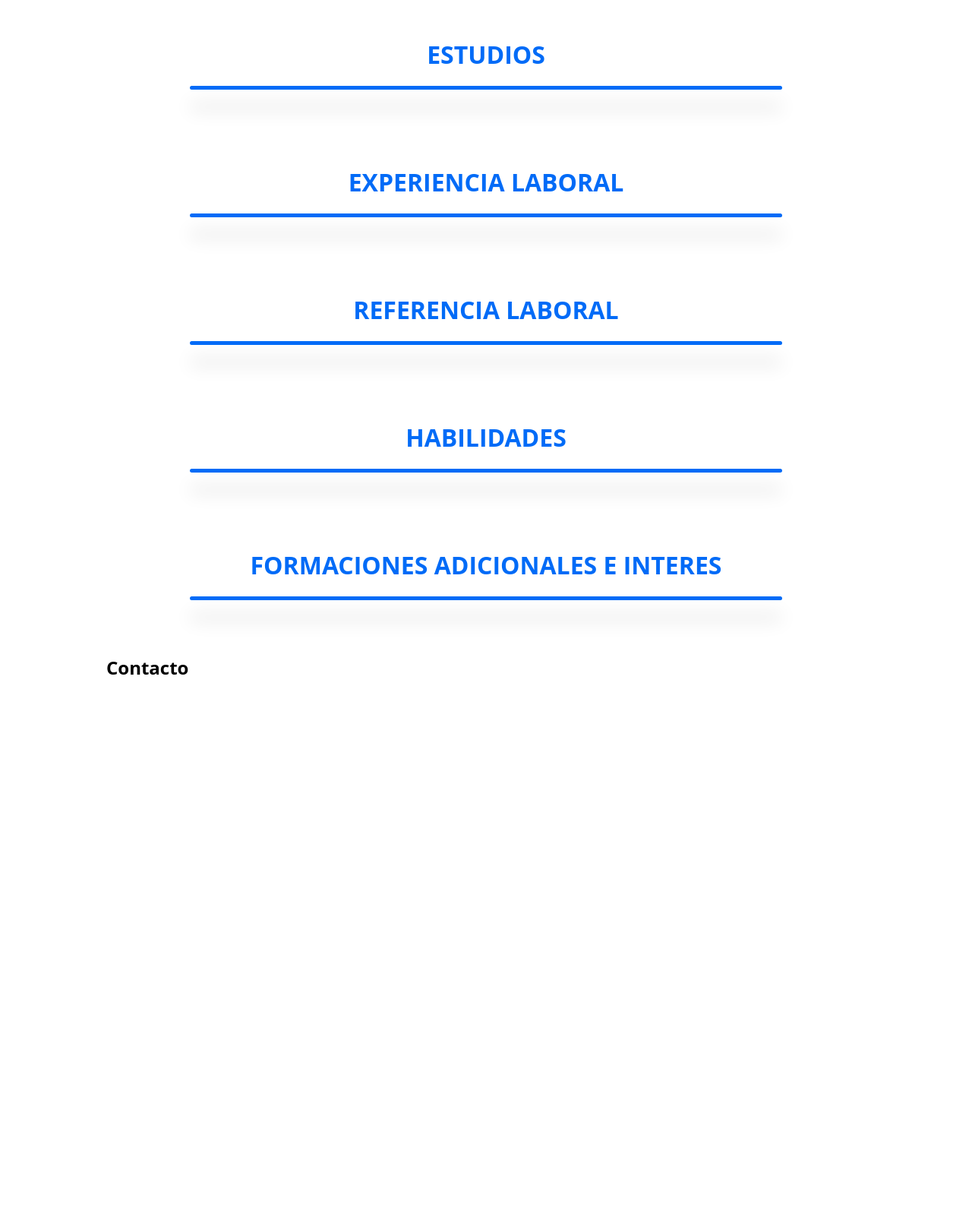
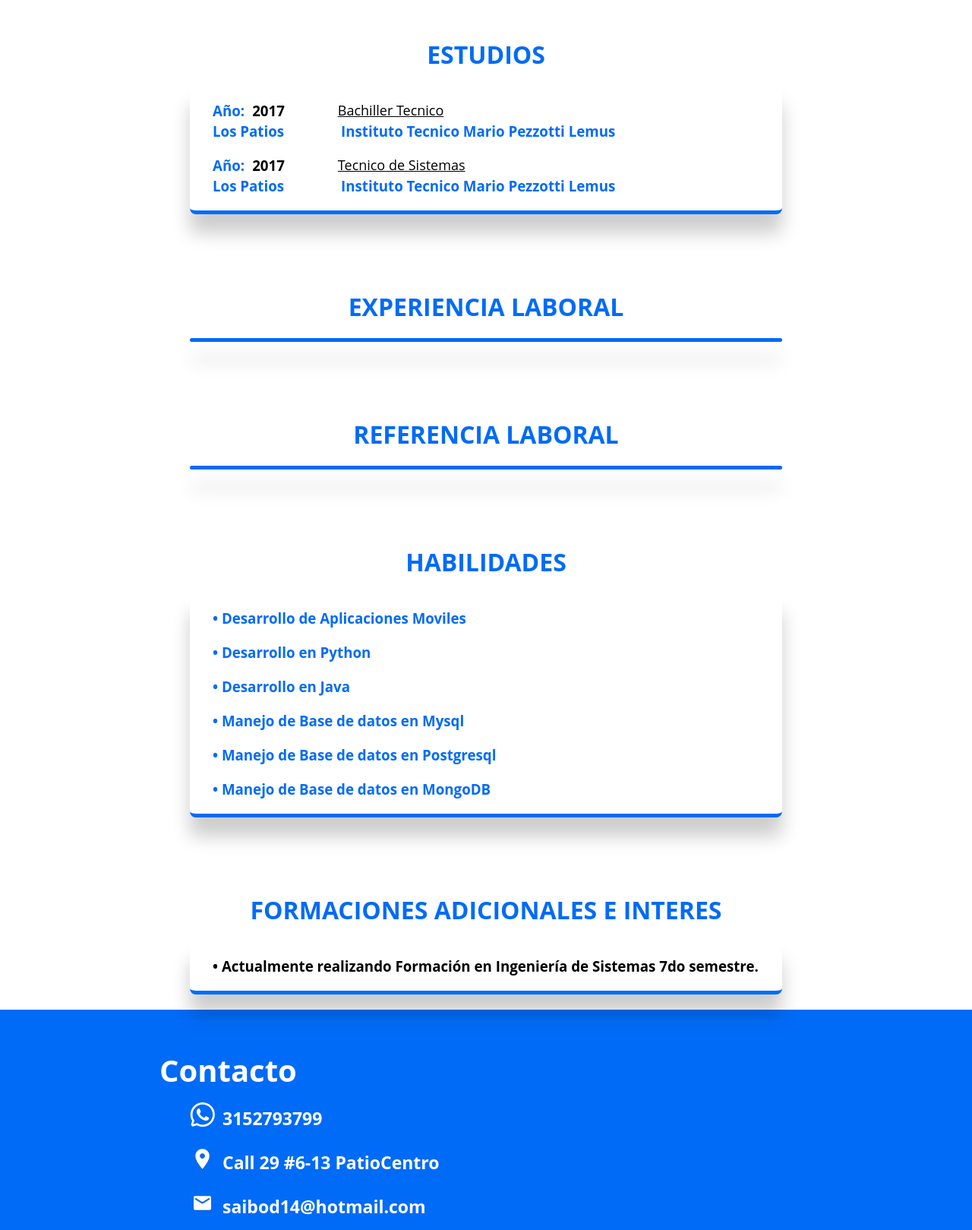
Before and after one commit to Raynor119/hojadevida, a plain HTML site: page index.html in a window 1280 px wide. Shown: the part 650-2269 px from the top of the page at 76% size. Before the commit the page ends 1597 px from the top, so only its background shows below. Drawn offline with Linux system fonts and the light colour scheme.

Commit message:
casiterminado

```diff
--- a/css/styles.css
+++ b/css/styles.css
@@ -77,7 +77,7 @@
     margin: auto;
 
   }
-    .fontt .card{
+    .fontt .tarjeta{
      width: 780px;
      height: 80%;
      max-height: 800px;
@@ -90,7 +90,7 @@
      transition: all 0.25s;
      border-bottom: 5px solid #006bf7;
    }
-.fontt .card1{
+.fontt .tarjeta1{
      width: 780px;
      height: 80%;
      max-height: 800px;
@@ -103,18 +103,18 @@
      transition: all 0.25s;
      border-bottom: 5px solid #006bf7;
    }
-    .fontt .card:hover{
+    .fontt .tarjeta:hover{
      transform: translateY(-135px);
      box-shadow: 0 24px 32px rgba(0,0,0,0.2);
 
   }
-.fontt .card1:hover{
+.fontt .tarjeta1:hover{
      transform: translateY(-15px);
      box-shadow: 0 24px 32px rgba(0,0,0,0.2);
 
   }
 
-   .fontt .card img{
+   .fontt .tarjeta img{
     border-radius: 8px;
 
     margin: 10px;
@@ -123,7 +123,7 @@
   }
 
 
-   .fontt .card .cardcontent{
+   .fontt .tarjeta .tarjetacontent{
     display: flex;
 
     flex-wrap: wrap;
@@ -135,23 +135,23 @@
 
 
 
-   .fontt .card .nombre{
+   .fontt .tarjeta .nombre{
     font-size: 29px;
     color: #006bf7;
     margin-top: 40px;
     margin-left: 30px;
   }
-  .fontt .card .titu{
+  .fontt .tarjeta .titu{
     font-size: 18px;
     font-family: 'open sans';
     margin-left: 30px;
   }
-  .fontt .card .row{
+  .fontt .tarjeta .row{
     margin-top: 10px;
     display: flex;
     margin-left: 30px;
   }
-  .fontt .card .row .text{
+  .fontt .tarjeta .row .text{
     margin-left: 10px;
   }
   .titul{
@@ -162,6 +162,16 @@
   }
   .negri{
     color: #006bf7;
+  }
+  .negrii{
+
+    color: #000000;
+
+  }
+
+.negri2{
+    color: #006bf7;
+  margin-left: 75px;
   }
   .contenedor {
 
@@ -175,4 +185,114 @@
 
     padding: 52px 0;
 
+  }
+.fontt .tarjeta1 .tarjetacontent{
+    display: flex;
+
+    flex-wrap: wrap;
+    margin: auto;
+
+
+    display: flex;
+  }
+
+
+
+   .fontt .tarjeta1 .nombre{
+    font-size: 29px;
+    color: #006bf7;
+    margin-top: 40px;
+    margin-left: 30px;
+  }
+  .fontt .tarjeta1 .titu{
+    font-size: 18px;
+    font-family: 'open sans';
+    margin-left: 30px;
+  }
+  .fontt .tarjeta1 .row{
+    margin-top: 2px;
+    display: flex;
+    margin-left: 30px;
+  }
+.fontt .tarjeta1 .row1{
+    margin-top: 20px;
+    display: flex;
+    margin-left: 30px;
+  }
+  .fontt .tarjeta1 .rowU{
+
+    margin-top: 20px;
+
+    display: flex;
+    margin-bottom: 20px;
+    margin-left: 30px;
+
     }
+
+
+.fontt .tarjeta1 .row1 .text{
+    margin-left: 10px;
+  }
+
+  .fontt .tarjeta1 .row .text{
+    margin-left: 10px;
+  }
+.fontt .tarjeta1 .row .text2{
+    margin-left: 70px;
+  }
+.fontt .tarjeta1 .row2{
+    margin-top: 2px;
+    display: flex;
+    margin-left: 30px;
+  	margin-bottom: 20px
+  }
+ .fontt .tarjeta1 .row3{
+    margin-top: 20px;
+    display: flex;
+    margin-left: 30px;
+  }
+.fontt .tarjeta1 .row3 .text{
+    margin-left: 10px;
+  }
+.fontt .tarjeta1 .row3 .text2{
+  	font-size: 18px;
+    font-family: 'open sans';
+  	color: #000000;
+    margin-left: 70px;
+  }
+.fontt .tarjeta1 .row1 .text2{
+  font-size: 18px;
+    font-family: 'open sans';
+  	color: #000000;
+    margin-left: 70px;
+  }
+.titull{
+  	font-size: 40px;
+    font-family: 'open sans';
+  	color: #FFFFFF;
+    margin-left: 70px;
+}
+.rowC{
+  margin-top: 15px;
+  display: flex;
+  margin-left: 30px;
+  margin-bottom: 20px
+}
+.rowC img{
+
+  border-radius: 8px;
+  width: 33px;
+  margin-left: 80px;
+  height: 33px;
+
+  }
+  .what{
+    color: #FFFFFF;
+    font-size: 23px;
+    margin-top: 5px;
+  margin-left: 10px;
+  }
+  footer {
+    background: #006bf7;
+    height: auto;
+  }
--- a/index.html
+++ b/index.html
@@ -20,8 +20,8 @@
     <main>
 
         <div class="fontt">
-          <div class="card">
-          <div class="cardcontent">
+          <div class="tarjeta">
+          <div class="tarjetacontent">
             <div class="contenr">
               <img src="imgs/foto.jpg">
             </div>
@@ -38,21 +38,13 @@
               </div>
 
           <div class="row">
-
             <div>
-
               <h3 class="negri"> Ciudad: </h3>
-
             </div>
-
             <div>
-
               <h3 class="text"> Los Patios Norte de Santander</h3>
-
             </div>
-
           </div>
-
           <div class="row">
 
           <div>
@@ -116,9 +108,56 @@
         </div>
         <div class="fontt">
 
-          <div class="card1">
+          <div class="tarjeta1">
 
-          <div class="cardcontent">
+          <div class="tarjetacontent">
+             <div class="tettx">
+               <div class="row1">
+                 <div>
+                  <h3 class="negri"> Año: </h3>
+                 </div>
+                 <div>
+                  <h3 class="text">2017</h3>
+                </div>
+                 <div>
+                  <a class="text2" href="../imgs/Bachiller.jpg" download="Bachiller"">Bachiller Tecnico</a>
+                </div>
+               </div>
+               <div class="row">
+                 <div>
+                  <h3 class="negri"> Los Patios </h3>
+                 </div>
+                 <div>
+                  <h3 class="negri2"> Instituto Tecnico Mario Pezzotti Lemus </h3>
+                 </div>
+
+
+               </div>
+             </div>
+
+            <div class="row3">
+                 <div>
+                  <h3 class="negri"> Año: </h3>
+                 </div>
+                 <div>
+                  <h3 class="text">2017</h3>
+                </div>
+                 <div>
+                  <a class="text2" href="../imgs/Tecnico.jpg" download="Tecnico">Tecnico de Sistemas</a>
+                </div>
+               </div>
+               <div class="row2">
+                 <div>
+                  <h3 class="negri"> Los Patios </h3>
+                 </div>
+                 <div>
+                  <h3 class="negri2"> Instituto Tecnico Mario Pezzotti Lemus </h3>
+                 </div>
+
+
+               </div>
+             </div>
+
           </div>
         </div>
         </div>
@@ -130,9 +169,9 @@
         </div>
         <div class="fontt">
 
-          <div class="card1">
+          <div class="tarjeta1">
 
-          <div class="cardcontent">
+          <div class="tarjetacontent">
           </div>
         </div>
         </div>
@@ -144,9 +183,9 @@
         </div>
         <div class="fontt">
 
-          <div class="card1">
+          <div class="tarjeta1">
 
-          <div class="cardcontent">
+          <div class="tarjetacontent">
           </div>
         </div>
         </div>
@@ -157,9 +196,44 @@
         </div>
         <div class="fontt">
 
-          <div class="card1">
+          <div class="tarjeta1">
 
-          <div class="cardcontent">
+          <div class="tarjetacontent">
+            <div class="tettx">
+              <div class="row1">
+                <div>
+                  <h3 class="negri"> • Desarrollo de Aplicaciones Moviles </h3>
+                </div>
+              </div>
+              <div class="row1">
+                <div>
+                <h3 class="negri"> • Desarrollo en Python </h3>
+                </div>
+              </div>
+              <div class="row1">
+                <div>
+                <h3 class="negri"> • Desarrollo en Java </h3>
+                </div>
+              </div>
+              <div class="row1">
+                <div>
+                <h3 class="negri"> • Manejo de Base de datos en Mysql  </h3>
+                </div>
+              </div>
+              <div class="row1">
+                <div>
+                <h3 class="negri"> • Manejo de Base de datos en Postgresql </h3>
+                </div>
+              </div>
+              <div class="rowU">
+                <div>
+                <h3 class="negri"> • Manejo de Base de datos en MongoDB </h3>
+                </div>
+              </div>
+
+
+            </div>
+
           </div>
         </div>
         </div>
@@ -170,9 +244,24 @@
         </div>
         <div class="fontt">
 
-          <div class="card1">
+          <div class="tarjeta1">
 
-          <div class="cardcontent">
+          <div class="tarjetacontent">
+
+
+            <div class="tettx">
+              <div class="rowU">
+                <div>
+                <h3 class="negrii"> • Actualmente realizando Formación en Ingeniería de Sistemas 7do semestre.  </h3>
+                </div>
+              </div>
+
+
+
+
+            </div>
+
+
           </div>
         </div>
         </div>
@@ -183,9 +272,50 @@
 
       <div class="contenedor">
 
-      <h2 class="titulo-footer">Contacto</h2>
+      <h2 class="titull">Contacto</h2>
 
+      <div class="rowC">
 
+        <div>
+        <img src="imgs/what2.png">
+        </div>
+
+        <div>
+        <h3 class="what"> 3152793799 </h3>
+        </div>
+
+      </div>
+      <div class="rowC">
+
+        <div>
+        <img src="imgs/ubicaion.png">
+        </div>
+
+        <div>
+        <h3 class="what"> Call 29 #6-13 PatioCentro </h3>
+        </div>
+
+      </div>
+      <div class="rowC">
+
+        <div>
+        <img src="imgs/correo1.png">
+        </div>
+
+        <div>
+        <h3 class="what"> saibod14@hotmail.com </h3>
+        </div>
+
+      </div>
+      <div class="rowC">
+
+        <div>
+        <img src="imgs/github.png">
+        </div>
+
+        <div>
+        <a class="what" href="https://github.com/raynor119"> https://github.com/raynor119 </a>
+        </div>
 
       </div>
 
```
Also changed, not shown: imgs/Bachiller.jpg (added), imgs/Tecnico.jpg (added), imgs/correo.png (added), imgs/correo1.png (added), imgs/github.png (added), imgs/ubicaion.png (added), imgs/what.png (added), imgs/what1.png (added), imgs/what2.png (added). Lines whose indentation alone changed are shown as unchanged.
